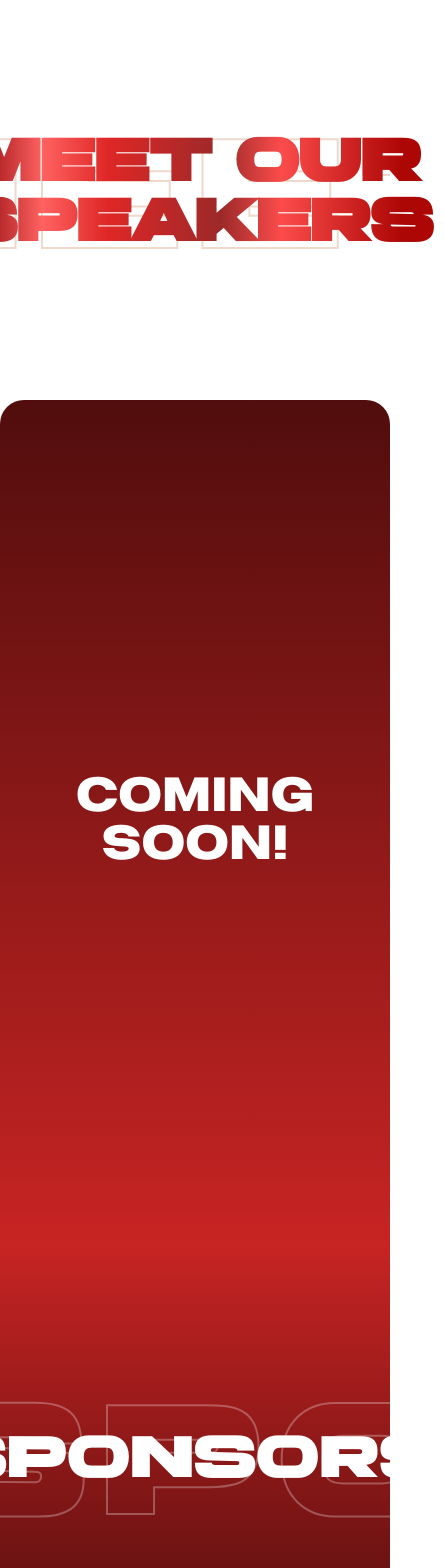
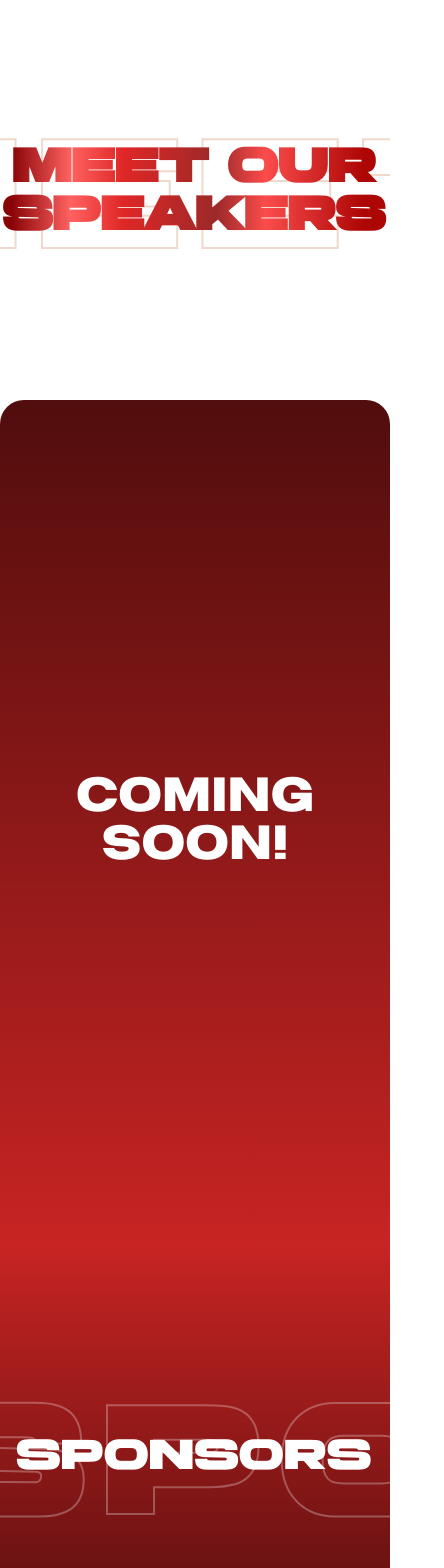
Before and after one commit to ecellvit/Esummit25, a Next.js app: page / in a window 390 px wide. Shown: the part 5100-6668 px from the top of the page, 444 px wide, since content can reach past the window. Built offline with nearby package versions, Linux system fonts and the light colour scheme; no server answers.

Commit message:
fixed mobile view by mohnish and vishal

```diff
--- a/components/iiaMotion.tsx
+++ b/components/iiaMotion.tsx
@@ -35,7 +35,7 @@ export default function IdeateComponent({ onComplete }: { onComplete: () => void
     >
       <h1
         key={currentTextIndex}
-        className="absolute z-10 text-red-800 text-[69.661px] font-bold font-[BrigendsExpanded]"
+        className="absolute z-10 text-red-800 md:text-7xl text-5xl font-bold font-[BrigendsExpanded]"
         style={{ animation: "fadeInOut 3s ease-in-out " }}
       >
         {texts[currentTextIndex]}
--- a/components/meetOurSpeakers.tsx
+++ b/components/meetOurSpeakers.tsx
@@ -44,7 +44,7 @@ const MeetOurSpeakers: React.FC = () => {
         </div>
 
         <h1
-          className="relative uppercase text-6xl md:text-6xl lg:text-7xl font-bold text-center z-0 font-[BrigendsExpanded]"
+          className="relative uppercase text-5xl md:text-6xl lg:text-7xl font-bold text-center z-0 font-[BrigendsExpanded]"
           style={{
             background:
               "linear-gradient(90deg, #8A0407 3.01%, #FF6261 18.13%, #DE2726 31.78%, #9C2929 55.42%, #FB4C4B 68.04%, #AC0605 93.31%)",
--- a/components/signinButton.tsx
+++ b/components/signinButton.tsx
@@ -9,14 +9,14 @@ export default function SignInBtn(): JSX.Element {
   return (
     <div>
       <SessionProvider>
-        <div className="relative w-full sm:w-[60vw] md:w-[50vw] lg:w-[10vw] max-w-[600px] h-[7vh] sm:h-[7vh] md:h-[7vh] lg:h-[6vh] bg-red-600 opacity-100 z-10 text-white flex items-center justify-center rounded-lg">
+        <div>
         {/* sm:w-[60vw] md:w-[50vw] lg:w-[10vw] max-w-[600px] h-[8vh] sm:h-[8vh] md:h-[7vh] lg:h-[6vh] bg-red-600 opacity-100 z-10 text-white flex items-center justify-center rounded-lg */}
           {status === "authenticated" ? (
-            <button onClick={() => signOut()} className="w-full h-full flex items-center justify-center">
+            <button onClick={() => signOut()} className="hover:text-red-600 hover:bg-white hover:shadow-sm hover:shadow-red-600 bg-red-600 text-white px-4 py-3 rounded-xl hover:scale-110 active:scale-95">
               SIGN OUT
             </button>
           ) : (
-            <button onClick={() => signIn("google")} className="w-full h-full flex items-center justify-center">
+            <button onClick={() => signIn("google")} className="hover:text-red-600 hover:bg-white hover:shadow-sm hover:shadow-red-600 bg-red-600 text-white px-4 py-3 rounded-xl hover:scale-110 active:scale-95">
               SIGN IN
             </button>
           )}
--- a/components/sponsors.tsx
+++ b/components/sponsors.tsx
@@ -36,7 +36,7 @@ const Sponsors: React.FC = () => {
 
         {/* Main Title */}
         <h1
-          className="relative uppercase text-6xl md:text-6xl lg:text-8xl font-[BrigendsExpanded] text-center z-0 text-white"
+          className="relative uppercase text-[11vw] md:text-6xl lg:text-8xl font-[BrigendsExpanded] text-center z-0 text-white"
         >
           SPONSORS
         </h1>
--- a/package.json
+++ b/package.json
@@ -12,6 +12,7 @@
   "dependencies": {
     "axios": "^1.7.9",
     "clsx": "^2.1.1",
+    "framer-motion": "^12.4.3",
     "google-auth-library": "^9.15.0",
     "gsap": "^3.12.7",
     "jsonwebtoken": "^9.0.2",
```
Also changed, not shown: app/page.tsx (line endings or trailing spaces), 1 other file (tests, documents, lock files or other folders).
